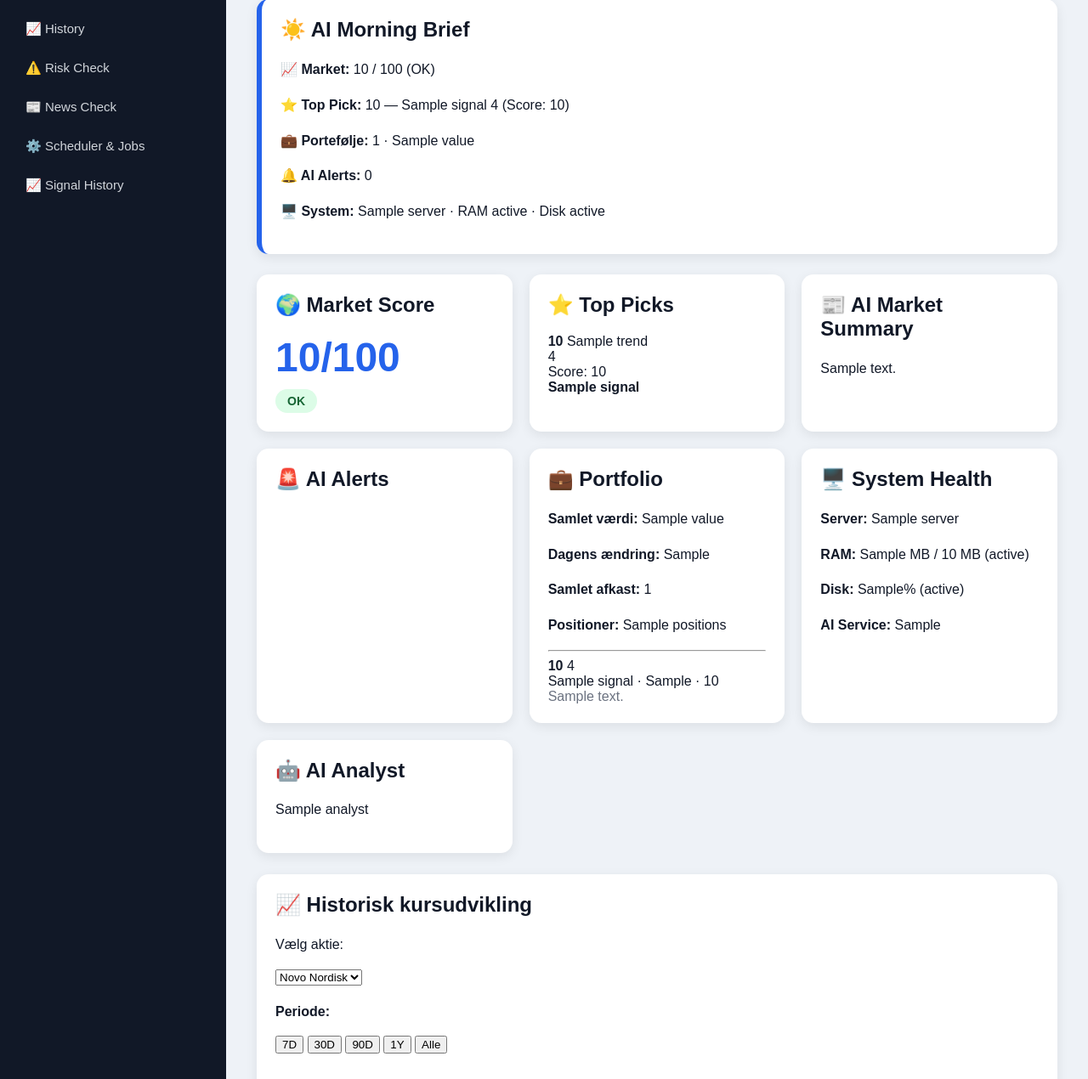
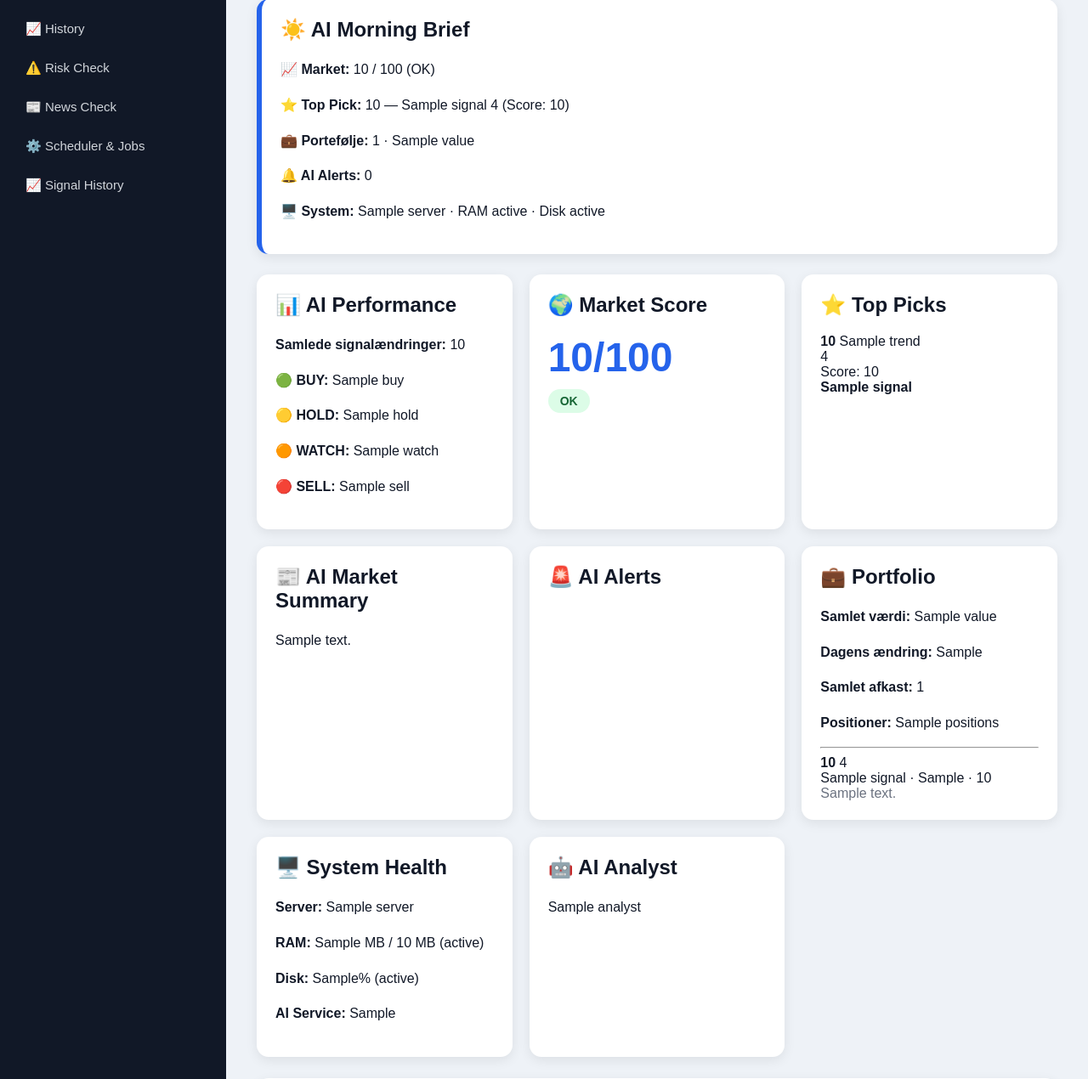
Before and after one commit to thomasthorvaldlund-ctrl/novo-ai-monitor, a Python web app: template templates/command_center.html in a window 1280 px wide. Shown: the part 149-1419 px from the top of the page at 85% size. Run offline with Jinja, Linux system fonts and the light colour scheme; the template is opened without the code that fills it: most values are stand-ins (such as "Sample title", 1, 10 or a date in 2020).

Commit message:
Add AI performance dashboard card

```diff
--- a/command_center_routes.py
+++ b/command_center_routes.py
@@ -29,6 +29,7 @@ def command_center():
     top_picks = cache.get("top_picks", [])
     analyst = cache.get("analyst", "AI Analyst er ikke tilgængelig endnu.")
     brief = cache.get("morning_brief", {})
+    performance = cache.get("performance", {})
 
     return render_template(
         "command_center.html",
@@ -41,4 +42,5 @@ def command_center():
         analyst=analyst,
         brief=brief,
         updated_at=updated_at,
+        performance=performance,
     )
--- a/dashboard_cache_builder.py
+++ b/dashboard_cache_builder.py
@@ -11,7 +11,7 @@ from ai_alerts_service import get_ai_alerts
 from portfolio_summary_service import get_portfolio_summary
 from system_health_service import get_system_health
 from morning_brief_service import get_morning_brief
-
+from performance_service import get_signal_statistics
 from dashboard_cache_service import save_dashboard_cache
 
 def build_dashboard_cache():
@@ -29,6 +29,7 @@ def build_dashboard_cache():
     "top_picks": get_top_picks(ranking),
     "analyst": get_ai_analyst(),
     "morning_brief": get_morning_brief(),
+    "performance": get_signal_statistics(),
 }
 
     save_dashboard_cache(data)
--- a/templates/command_center.html
+++ b/templates/command_center.html
@@ -74,6 +74,16 @@
 </div>
 
 <div class="grid">
+
+    <div class="card">
+        <h2>📊 AI Performance</h2>
+
+        <p><b>Samlede signalændringer:</b> {{ performance.total or 0 }}</p>
+        <p>🟢 <b>BUY:</b> {{ performance.buy or 0 }}</p>
+        <p>🟡 <b>HOLD:</b> {{ performance.hold or 0 }}</p>
+        <p>🟠 <b>WATCH:</b> {{ performance.watch or 0 }}</p>
+        <p>🔴 <b>SELL:</b> {{ performance.sell or 0 }}</p>
+    </div>
 
     <div class="card">
         <h2>🌍 Market Score</h2>
```
